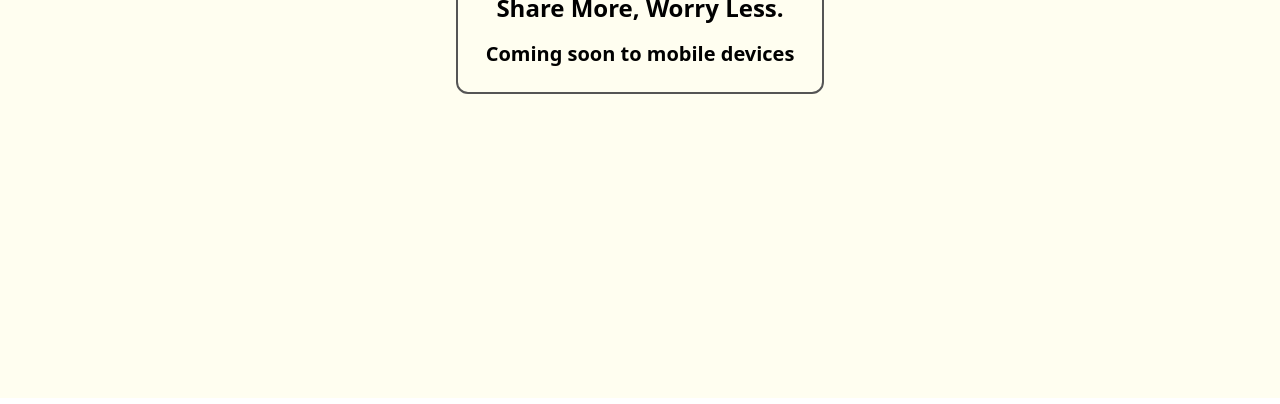
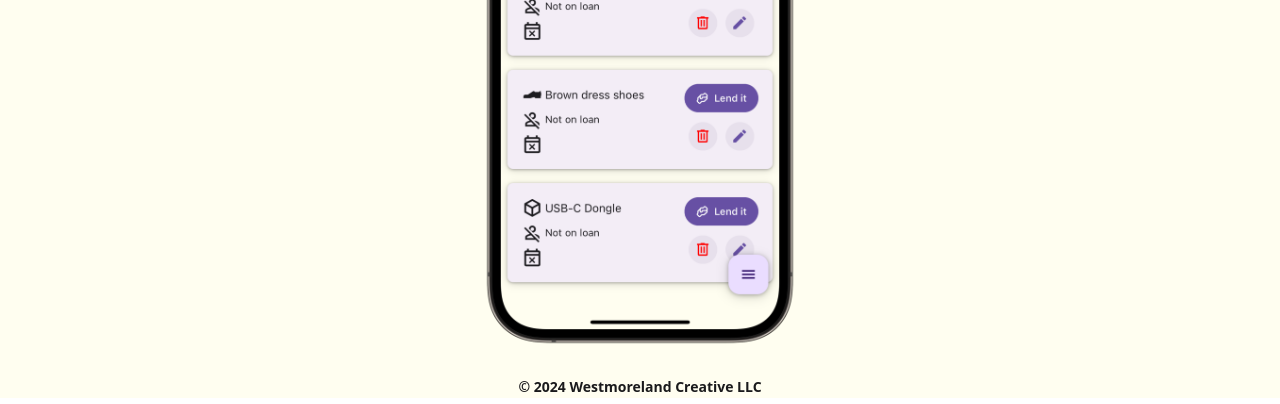
Before and after one commit to rawestmoreland/thing-lender, a website: page marketing/src/index.html in a window 1280 px wide. Shown: the part 402-806 px from the top of the page. Drawn offline with Linux system fonts and the light colour scheme.

Commit message:
chore: marketing page things

```diff
--- a/hooks/DELETE/useDeleteBorrower.ts
+++ b/hooks/DELETE/useDeleteBorrower.ts
@@ -13,6 +13,9 @@ export function useDeleteBorrower() {
       await queryClient.invalidateQueries({
         queryKey: [EQueryKey.Borrowers],
       });
+      await queryClient.invalidateQueries({
+        queryKey: [EQueryKey.LentThings],
+      });
     },
   });
 }
--- a/marketing/src/index.html
+++ b/marketing/src/index.html
@@ -1,5 +1,5 @@
 <!DOCTYPE html>
-<html lang="en">
+<html lang="en" class="m-0 p-0 h-full">
   <head>
     <meta charset="UTF-8" />
     <meta name="viewport" content="width=device-width, initial-scale=1.0" />
@@ -16,15 +16,26 @@
     <link rel="stylesheet" href="./output.css" />
     <title>Thing Lender</title>
   </head>
-  <body>
-    <div class="flex w-full h-screen justify-center items-center bg-[#fffef0]">
+  <body class="m-0 p-0 h-full text-[rgb(26,26,28)]">
+    <div class="flex h-full justify-center items-center flex-col bg-[#fffef0]">
       <div
-        class="flex flex-col items-center gap-4 border-2 border-[#555555] rounded-xl p-6"
+        class="mb-8 flex flex-col gap-4 item-center justify-center text-center"
       >
-        <h1 class="text-5xl font-semibold">Thing Lender</h1>
-        <p class="text-2xl font-semibold">Share More, Worry Less.</p>
-        <p class="text-xl font-semibold">Coming soon to mobile devices</p>
+        <h1 class="text-[rgb(91,71,150)] text-4xl font-bold">Thing Lender</h1>
+        <p class="text-lg font-semibold">
+          Coming soon to the Apple App Store and the Google Play Store
+        </p>
       </div>
+      <img
+        class="max-h-[80vh] max-w-full w-auto h-auto"
+        src="./images/iphone_14_pro.png"
+        alt="Thing Lender iPhone"
+      />
+      <footer class="sticky bottom-0 mt-8">
+        <span class="text-sm font-semibold">
+          &copy; 2024 Westmoreland Creative LLC
+        </span>
+      </footer>
     </div>
   </body>
 </html>
```
Also changed, not shown: app/(app)/inventory.tsx (+10 -0 lines), marketing/README.md, marketing/src/images/iphone_14_pro.png (added), marketing/src/output.css.
